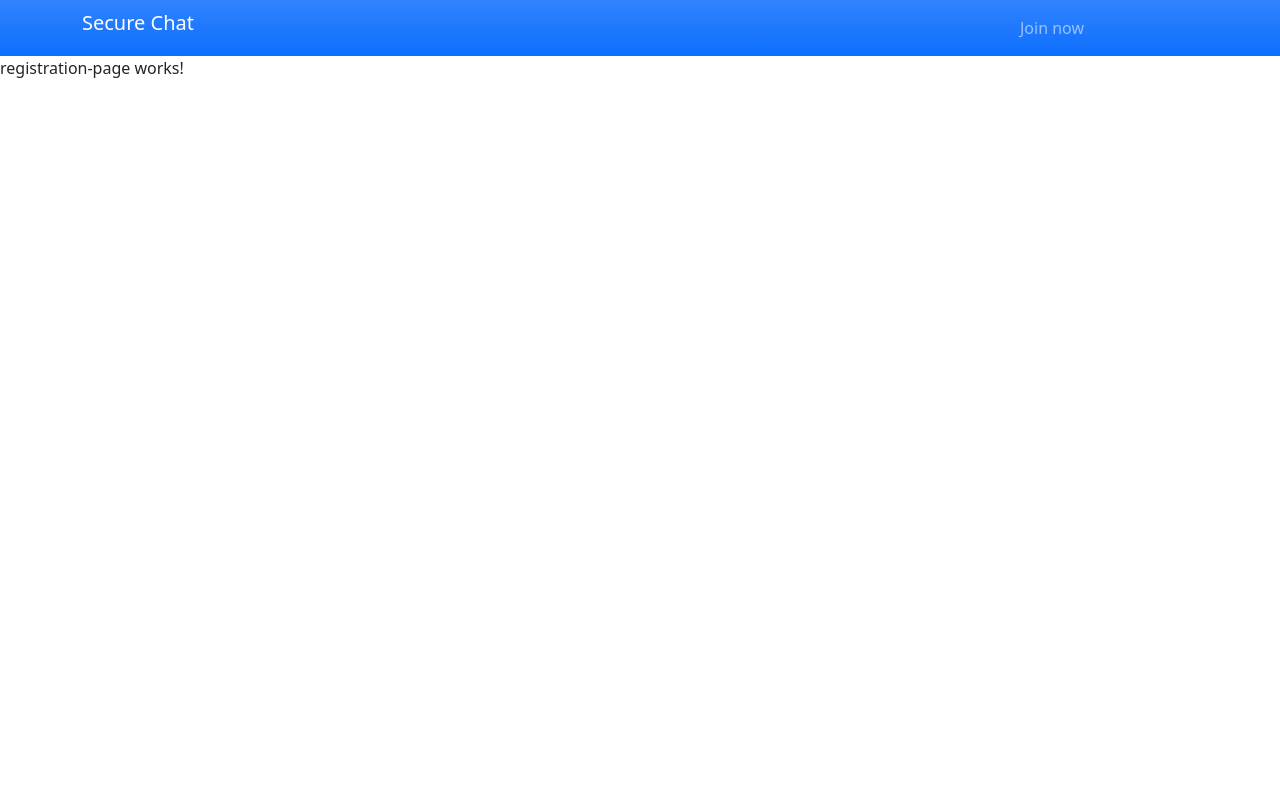
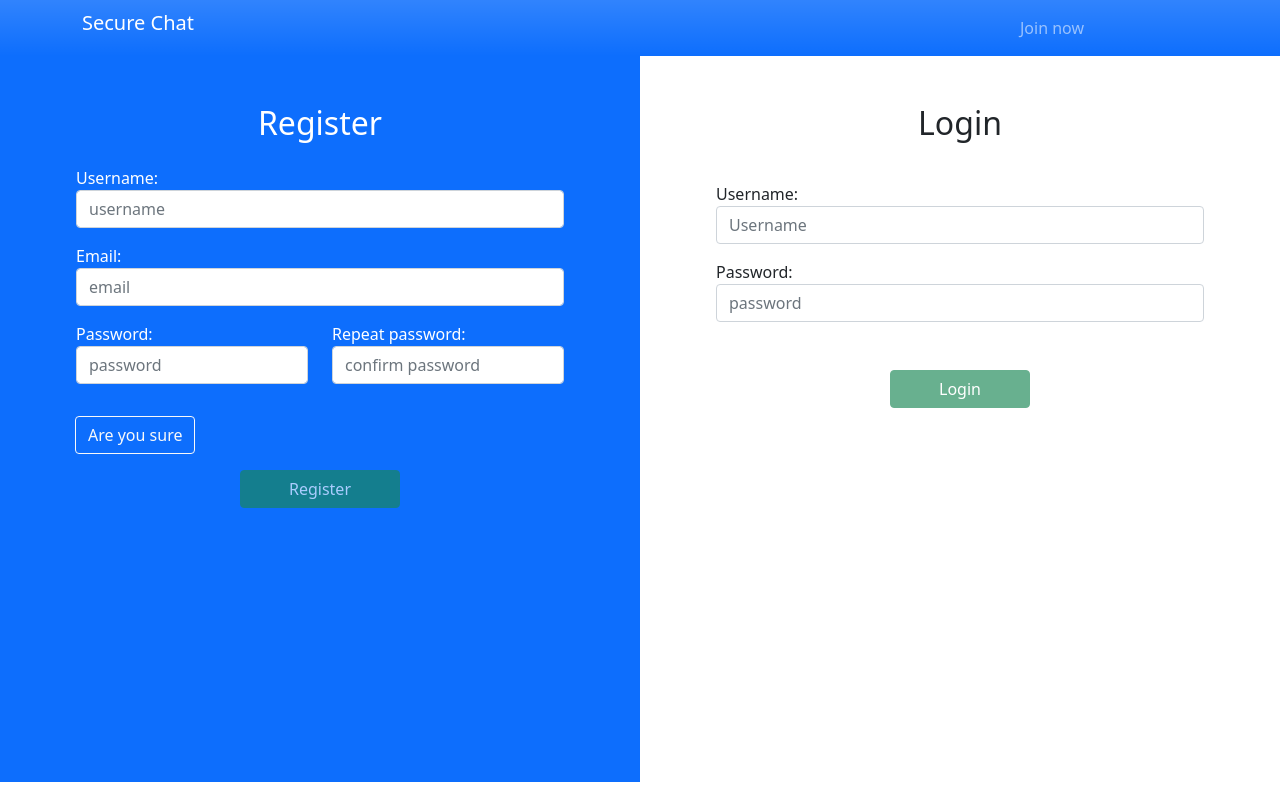
Before and after one commit to Ramzi-dev611/secure-chat-front, an Angular app: page /register in a window 1280 px wide. Shown: the top 800 px of the page. Built offline with nearby package versions, Linux system fonts and the light colour scheme.

Commit message:
registration page view

```diff
--- a/src/app/app.component.html
+++ b/src/app/app.component.html
@@ -1,5 +1,7 @@
 <div (scroll)="changeNavbarTransparency()">
     <app-navbar [isTransparent]="navbarTransparent" [currentUri]="currentUri"></app-navbar>
     <router-outlet></router-outlet>
-    <app-footer></app-footer>
+    <div *ngIf="currentUri ==='/home'">
+        <app-footer></app-footer>
+    </div>
 </div>
--- a/src/app/pages/chat-room/chat-room.component.html
+++ b/src/app/pages/chat-room/chat-room.component.html
@@ -1 +1,2 @@
 <p>chat-room works!</p>
+<div style="margin-top: 1500px;"></div>
--- /dev/null
+++ b/src/app/pages/registration-page/login-form/login-form.component.css
@@ -0,0 +1,3 @@
+input.ng-invalid.ng-touched {
+    border: red solid 1px;
+}
--- /dev/null
+++ b/src/app/pages/registration-page/login-form/login-form.component.html
@@ -0,0 +1,20 @@
+<div class="m-5">
+    <h2 class="text-center">Login</h2>
+    <div class="card-body">
+        <form [formGroup]="loginForm" (ngSubmit)="submitLogin()">
+            <div class="form-group my-3">
+                <label for="">Username: </label>
+                <input type="text" formControlName="username" placeholder="Username" class="form-control">
+                <span *ngIf="loginForm.get('username')?.invalid && loginForm.get('username')?.touched" class="text-danger">username is required</span>
+            </div>
+            <div class="form-group my-3">
+                <label for="">Password: </label>
+                <input type="password" placeholder="password" formControlName="password" class="form-control">
+                <span *ngIf="loginForm.get('password')?.invalid && loginForm.get('password')?.touched" class="text-danger">password is required</span>
+            </div>
+            <div class="d-flex justify-content-center mt-5">
+                <button [disabled]="loginForm.invalid" class="btn btn-block btn-success px-5">Login</button>
+            </div>
+        </form>
+    </div>
+</div>
--- /dev/null
+++ b/src/app/pages/registration-page/login-form/login-form.component.ts
@@ -0,0 +1,27 @@
+import { Component, OnInit } from '@angular/core';
+import { FormControl, FormGroup, Validators } from '@angular/forms';
+
+@Component({
+  selector: 'app-login-form',
+  templateUrl: './login-form.component.html',
+  styleUrls: ['./login-form.component.css']
+})
+export class LoginFormComponent implements OnInit {
+
+  constructor() { }
+  loginForm: FormGroup = new FormGroup({
+    'username': new FormControl('', [
+      Validators.required
+    ]),
+    'password': new FormControl('', [
+      Validators.required
+    ])
+  })
+  ngOnInit(): void {
+  }
+
+  submitLogin(){
+    console.log(this.loginForm.value);
+  }
+
+}
--- /dev/null
+++ b/src/app/pages/registration-page/registration-form/registration-form.component.css
@@ -0,0 +1,3 @@
+input.ng-invalid.ng-touched {
+    border: red solid 2px;
+}
--- /dev/null
+++ b/src/app/pages/registration-page/registration-form/registration-form.component.html
@@ -0,0 +1,40 @@
+<div class="m-5">
+    <h2 class="text-center">Register</h2>
+    <div class="card-body">
+        <form [formGroup]="registrationForm" (ngSubmit)="submitRegistration()">
+            <div class="form-group mb-3">
+                <label for="">Username: </label>
+                <input class="form-control" formControlName="username" type="text" placeholder="username">
+                <span *ngIf="registrationForm.get('username')?.invalid && registrationForm.get('username')?.touched" class="text-danger">username is
+                    required</span>
+            </div>
+            <div class="form-group mb-3">
+                <label for="">Email: </label>
+                <input class="form-control" formControlName="email" type="text" placeholder="email">
+                <span *ngIf="registrationForm.get('email')?.invalid && registrationForm.get('email')?.touched"
+                    class="text-danger">A valid email is required</span>
+            </div>
+            <div class="row mb-3">
+                <div class="col-xl form-group">
+                    <label for="">Password: </label>
+                    <input class="form-control" formControlName="password" type="password" placeholder="password">
+                    <span *ngIf="registrationForm.get('password')?.invalid && registrationForm.get('password')?.touched"
+                        class="text-danger">A password is required</span>
+                </div>
+                <div class="col-xl form-group">
+                    <label for="">Repeat password: </label>
+                    <input class="form-control" formControlName="repeatedPassword" type="password" placeholder="confirm password">
+                    <span *ngIf="registrationForm.get('repeatedPassword')?.invalid && registrationForm.get('repeatedPassword')?.touched || !passwordRepeated"
+                        class="text-danger">Please repeat the same password</span>
+                </div>
+            </div>
+            <div class="btn-group mt-3" role="group" aria-label="Basic checkbox toggle button group">
+                <input type="checkbox" [checked]="userSure" (click)="userCheckSure()" class="btn-check" id="btncheck1" autocomplete="off">
+                <label class="btn btn-outline-light" for="btncheck1">Are you sure</label>
+            </div>
+            <div class="d-flex justify-content-center mt-3">
+                <button [disabled]="registrationForm.invalid || !userSure || !passwordRepeated" class="btn btn-block btn-success px-5">Register</button>
+            </div>
+        </form>
+    </div>
+</div>
--- /dev/null
+++ b/src/app/pages/registration-page/registration-form/registration-form.component.ts
@@ -0,0 +1,44 @@
+import { Component, DoCheck, OnInit } from '@angular/core';
+import { FormControl, FormGroup, Validators } from '@angular/forms';
+
+@Component({
+  selector: 'app-registration-form',
+  templateUrl: './registration-form.component.html',
+  styleUrls: ['./registration-form.component.css']
+})
+export class RegistrationFormComponent implements OnInit, DoCheck {
+
+  userSure: boolean = false;
+  passwordRepeated: boolean = true;
+  registrationForm: FormGroup = new FormGroup({
+    'username': new FormControl('', [
+      Validators.required
+    ]),
+    'email': new FormControl('', [
+      Validators.required
+    ]),
+    'password': new FormControl('', [
+      Validators.required
+    ]),
+    'repeatedPassword': new FormControl('', [
+      Validators.required
+    ]),
+  })
+  constructor() { }
+
+  ngOnInit(): void {
+  }
+
+  ngDoCheck(): void {
+    this.passwordRepeated = this.registrationForm.get('password')?.value === this.registrationForm.get('repeatedPassword')?.value
+  }
+
+  userCheckSure(){
+    this.userSure = ! this.userSure
+  }
+
+  submitRegistration(){
+    console.log(this.registrationForm.value);
+  }
+
+}
--- a/src/app/pages/registration-page/registration-page.component.css
+++ b/src/app/pages/registration-page/registration-page.component.css
@@ -0,0 +1,3 @@
+.vh-75{
+    height: 90.7vh
+}
--- a/src/app/pages/registration-page/registration-page.component.html
+++ b/src/app/pages/registration-page/registration-page.component.html
@@ -1,2 +1,10 @@
-<p>registration-page works!</p>
-<div style="margin-top: 1500px;"></div>
+<div class="container-fluid">
+    <div class="row">
+        <div class="vh-75 text-white col-6 bg-primary">
+            <app-registration-form></app-registration-form>
+        </div>
+        <div class="vh-75 col-6">
+            <app-login-form></app-login-form>
+        </div>
+    </div>
+</div>
```
Also changed, not shown: src/app/app.module.ts (+8 -2 lines), 1 other file (tests, documents, lock files or other folders).
